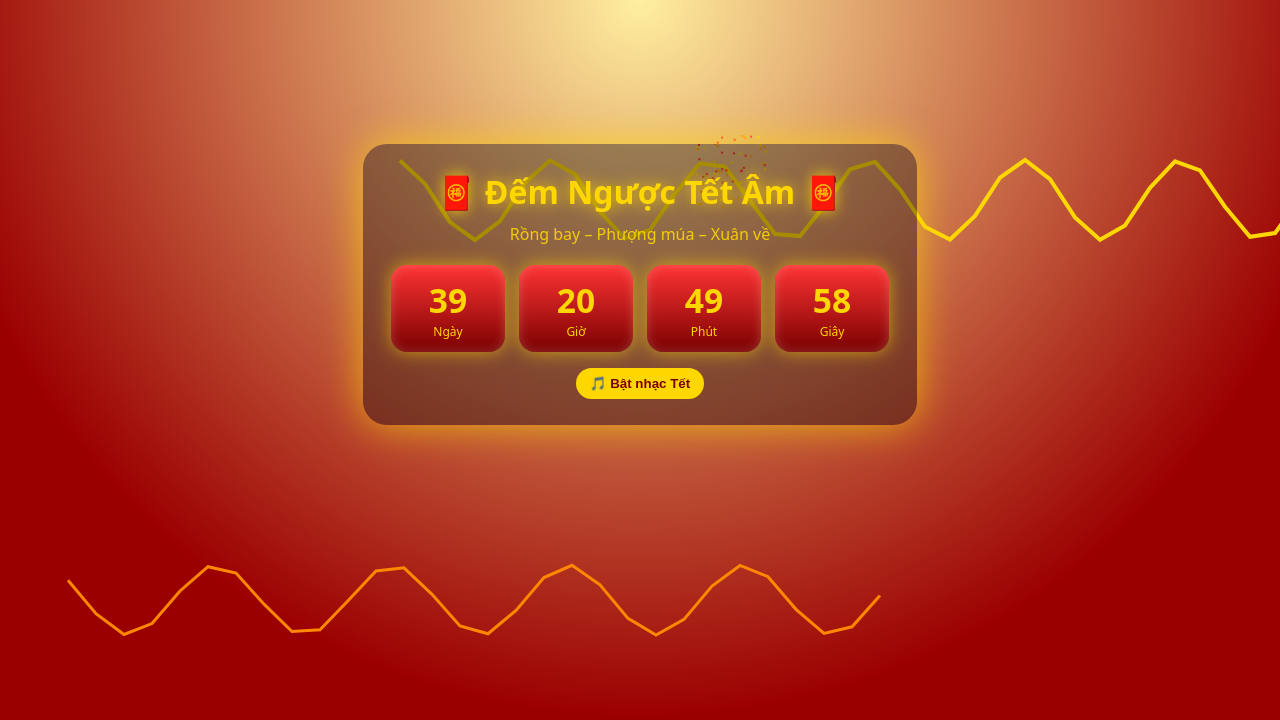
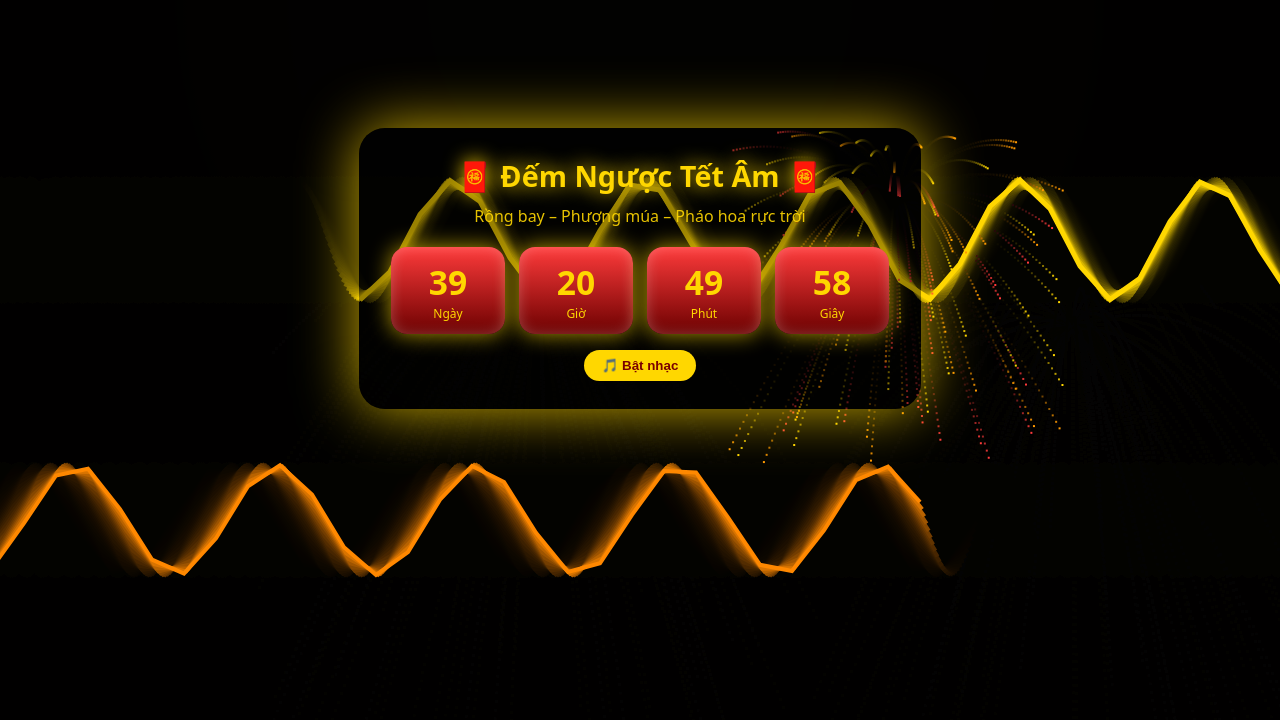
Before and after one commit to Dont4getmeKmA/countdown_luna_new_year, a plain HTML site: page index.html in a window 1280 px wide. Drawn offline with Linux system fonts and the light colour scheme.

Commit message:
Update index.html

```diff
--- a/index.html
+++ b/index.html
@@ -2,215 +2,185 @@
 <html lang="vi">
 <head>
 <meta charset="UTF-8">
-<title>Tết Âm Countdown 🐉🦚</title>
+<title>Tết Âm Cinematic 🐉🦚</title>
 <meta name="viewport" content="width=device-width, initial-scale=1.0">
+<style>
+html,body{
+  margin:0;
+  padding:0;
+  overflow:hidden;
+  background:radial-gradient(circle at top,#fff2a8,#7a0000 70%);
+  font-family:system-ui;
+  color:#ffd700;
+}
+canvas{display:block}
 
-<style>
-html, body {
-  margin: 0;
-  padding: 0;
-  background: radial-gradient(circle at top, #ffef9f, #9b0000 70%);
-  overflow: hidden;
-  color: #ffd700;
-  font-family: system-ui, -apple-system, BlinkMacSystemFont;
+#ui{
+  position:absolute;
+  top:16%;
+  left:50%;
+  transform:translateX(-50%);
+  background:rgba(0,0,0,.4);
+  padding:28px 32px;
+  border-radius:26px;
+  box-shadow:0 0 60px rgba(255,215,0,.8);
+  text-align:center;
+  z-index:10;
 }
+h1{
+  margin:0 0 10px;
+  font-size:1.8rem;
+  text-shadow:0 0 20px rgba(255,215,0,1);
+}
+.subtitle{
+  opacity:.9;
+  margin-bottom:20px;
+}
+.countdown{
+  display:flex;
+  gap:14px;
+}
+.box{
+  min-width:90px;
+  padding:12px;
+  border-radius:16px;
+  background:linear-gradient(180deg,#ff3b3b,#6b0000);
+  box-shadow:inset 0 0 14px rgba(255,255,255,.25),
+             0 0 22px rgba(255,215,0,.7);
+}
+.value{font-size:2.1rem;font-weight:bold}
+.label{font-size:.75rem}
 
-#ui {
-  position: absolute;
-  top: 18%;
-  left: 50%;
-  transform: translateX(-50%);
-  background: rgba(0,0,0,0.35);
-  padding: 26px 28px;
-  border-radius: 24px;
-  box-shadow: 0 0 40px rgba(255,215,0,0.7);
-  text-align: center;
-  z-index: 10;
-}
-
-h1 {
-  margin: 0 0 10px;
-  text-shadow: 0 0 15px rgba(255,215,0,0.9);
-}
-
-.subtitle {
-  margin-bottom: 20px;
-  opacity: 0.9;
-}
-
-.countdown {
-  display: flex;
-  gap: 14px;
-  justify-content: center;
-}
-
-.box {
-  min-width: 90px;
-  padding: 12px;
-  border-radius: 16px;
-  background: linear-gradient(180deg, #ff3333, #7a0000);
-  box-shadow: inset 0 0 12px rgba(255,255,255,0.2),
-              0 0 18px rgba(255,215,0,0.6);
-}
-
-.value {
-  font-size: 2.1rem;
-  font-weight: bold;
-}
-
-.label {
-  font-size: 0.75rem;
-}
-
-#musicBtn {
-  margin-top: 16px;
-  padding: 8px 14px;
-  border-radius: 999px;
-  border: none;
-  cursor: pointer;
-  background: #ffd700;
-  color: #7a0000;
-  font-weight: bold;
-}
-
-canvas {
-  display: block;
+#musicBtn{
+  margin-top:16px;
+  padding:8px 18px;
+  border-radius:999px;
+  border:none;
+  background:#ffd700;
+  color:#7a0000;
+  font-weight:bold;
+  cursor:pointer;
 }
 </style>
 </head>
 
 <body>
-
-<canvas id="canvas"></canvas>
+<canvas id="c"></canvas>
 
 <div id="ui">
   <h1>🧧 Đếm Ngược Tết Âm 🧧</h1>
-  <div class="subtitle">Rồng bay – Phượng múa – Xuân về</div>
-
+  <div class="subtitle">Rồng bay – Phượng múa – Pháo hoa rực trời</div>
   <div class="countdown">
     <div class="box"><div class="value" id="d">0</div><div class="label">Ngày</div></div>
     <div class="box"><div class="value" id="h">00</div><div class="label">Giờ</div></div>
     <div class="box"><div class="value" id="m">00</div><div class="label">Phút</div></div>
     <div class="box"><div class="value" id="s">00</div><div class="label">Giây</div></div>
   </div>
-
-  <button id="musicBtn">🎵 Bật nhạc Tết</button>
+  <button id="musicBtn">🎵 Bật nhạc</button>
 </div>
 
 <audio id="music" loop>
-  <!-- bạn có thể thay link nhạc khác -->
-  <source src="https://cdn.pixabay.com/audio/2022/03/15/audio_4c1c7c4e5c.mp3" type="audio/mpeg">
+  <source src="https://cdn.pixabay.com/audio/2023/01/31/audio_eb38a5d9f3.mp3">
 </audio>
 
 <script>
-const canvas = document.getElementById("canvas");
-const ctx = canvas.getContext("2d");
-resize();
-window.addEventListener("resize", resize);
-
-function resize() {
-  canvas.width = innerWidth;
-  canvas.height = innerHeight;
-}
+/* ================= SETUP ================= */
+const c=document.getElementById("c"),ctx=c.getContext("2d");
+function resize(){c.width=innerWidth;c.height=innerHeight}
+addEventListener("resize",resize);resize();
 
 /* ================= COUNTDOWN ================= */
-const tetDate = new Date("2026-02-17T00:00:00");
-
-function updateCountdown() {
-  const diff = tetDate - new Date();
-  if (diff <= 0) return;
-
-  d.innerText = Math.floor(diff / 86400000);
-  h.innerText = Math.floor(diff / 3600000 % 24).toString().padStart(2,"0");
-  m.innerText = Math.floor(diff / 60000 % 60).toString().padStart(2,"0");
-  s.innerText = Math.floor(diff / 1000 % 60).toString().padStart(2,"0");
-}
-setInterval(updateCountdown, 1000);
-updateCountdown();
+const tet=new Date("2026-02-17T00:00:00");
+setInterval(()=>{
+  const t=tet-new Date(); if(t<=0)return;
+  d.innerText=Math.floor(t/864e5);
+  h.innerText=Math.floor(t/36e5%24).toString().padStart(2,"0");
+  m.innerText=Math.floor(t/6e4%60).toString().padStart(2,"0");
+  s.innerText=Math.floor(t/1e3%60).toString().padStart(2,"0");
+},1000);
 
 /* ================= MUSIC ================= */
-const music = document.getElementById("music");
-const btn = document.getElementById("musicBtn");
-let playing = false;
-
-btn.onclick = () => {
-  playing ? music.pause() : music.play();
-  playing = !playing;
-  btn.innerText = playing ? "⏸ Tắt nhạc" : "🎵 Bật nhạc Tết";
+const music=document.getElementById("music");
+const btn=document.getElementById("musicBtn");
+let play=false;
+btn.onclick=()=>{
+  play?music.pause():music.play();
+  play=!play;
+  btn.innerText=play?"⏸ Tắt nhạc":"🎵 Bật nhạc";
 };
 
 /* ================= FIREWORK ================= */
-class Particle {
-  constructor(x,y,color) {
-    this.x=x; this.y=y;
-    this.vx=(Math.random()-0.5)*6;
-    this.vy=(Math.random()-0.5)*6;
-    this.life=60;
-    this.color=color;
+class Spark{
+  constructor(x,y,col){
+    this.x=x;this.y=y;
+    this.vx=(Math.random()-.5)*7;
+    this.vy=(Math.random()-.5)*7;
+    this.life=80;
+    this.col=col;
   }
-  update() {
+  update(){
     this.x+=this.vx;
     this.y+=this.vy;
-    this.vy+=0.05;
+    this.vy+=.08;
     this.life--;
   }
-  draw() {
-    ctx.fillStyle=this.color;
+  draw(){
+    ctx.fillStyle=this.col;
     ctx.fillRect(this.x,this.y,2,2);
   }
 }
+let sparks=[];
+setInterval(()=>{
+  const x=Math.random()*c.width;
+  const y=Math.random()*c.height*.5;
+  const cols=["#ffd700","#ff3b3b","#ff9900"];
+  for(let i=0;i<120;i++){
+    sparks.push(new Spark(x,y,cols[i%3]));
+  }
+},1400);
 
-let fireworks=[];
-setInterval(()=>{
-  const x=Math.random()*canvas.width;
-  const y=Math.random()*canvas.height*0.5;
-  const colors=["#ffd700","#ff3333","#ff9900"];
-  for(let i=0;i<80;i++){
-    fireworks.push(new Particle(x,y,colors[Math.floor(Math.random()*3)]));
-  }
-},1200);
-
-/* ================= DRAGON & PHOENIX ================= */
+/* ================= DRAGON ================= */
 let t=0;
-function drawDragon() {
+function dragon(){
   ctx.strokeStyle="#ffd700";
-  ctx.lineWidth=4;
+  ctx.lineWidth=5;
   ctx.beginPath();
-  for(let i=0;i<40;i++){
-    const x=i*25 + (t%canvas.width)-200;
-    const y=200 + Math.sin((i+t*0.05))*40;
-    i===0 ? ctx.moveTo(x,y) : ctx.lineTo(x,y);
+  for(let i=0;i<50;i++){
+    const px=i*30+(t% (c.width+400))-300;
+    const py=c.height*.3+Math.sin((i+t*.05))*60;
+    i?ctx.lineTo(px,py):ctx.moveTo(px,py);
   }
   ctx.stroke();
 }
 
-function drawPhoenix() {
+/* ================= PHOENIX ================= */
+function phoenix(){
   ctx.strokeStyle="#ff8800";
-  ctx.lineWidth=3;
+  ctx.lineWidth=4;
   ctx.beginPath();
-  for(let i=0;i<30;i++){
-    const x=canvas.width - i*28 - (t%canvas.width)+200;
-    const y=canvas.height-200 + Math.cos((i+t*0.06))*35;
-    i===0 ? ctx.moveTo(x,y) : ctx.lineTo(x,y);
+  for(let i=0;i<40;i++){
+    const px=c.width-i*32-(t% (c.width+400))+300;
+    const py=c.height*.65+Math.cos((i+t*.06))*55;
+    i?ctx.lineTo(px,py):ctx.moveTo(px,py);
   }
   ctx.stroke();
 }
 
 /* ================= LOOP ================= */
-function loop() {
-  ctx.clearRect(0,0,canvas.width,canvas.height);
+function loop(){
+  ctx.fillStyle="rgba(0,0,0,.15)";
+  ctx.fillRect(0,0,c.width,c.height);
 
-  drawDragon();
-  drawPhoenix();
+  dragon();
+  phoenix();
 
-  fireworks = fireworks.filter(p=>p.life>0);
-  fireworks.forEach(p=>{p.update();p.draw();});
+  sparks=sparks.filter(p=>p.life>0);
+  sparks.forEach(p=>{p.update();p.draw();});
 
-  t+=2;
+  t+=2.2;
   requestAnimationFrame(loop);
 }
 loop();
 </script>
-
 </body>
 </html>
```
